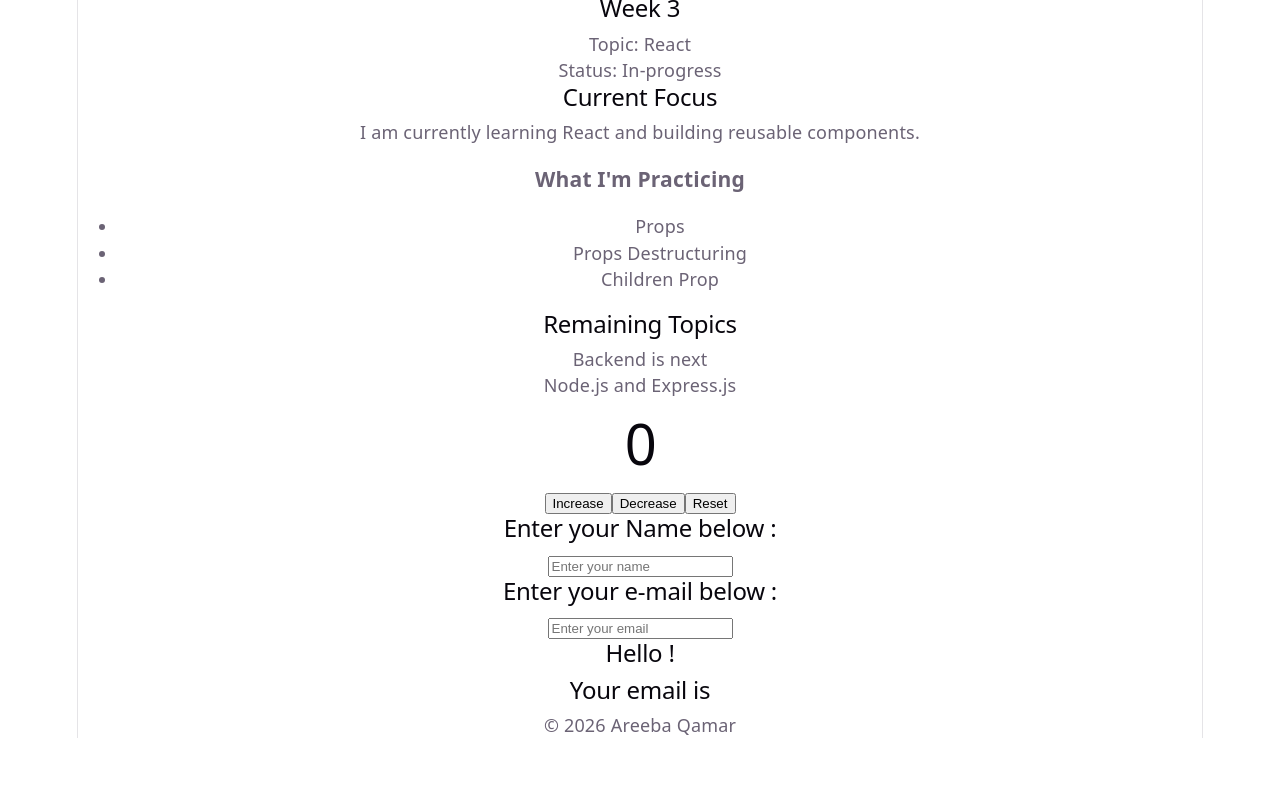
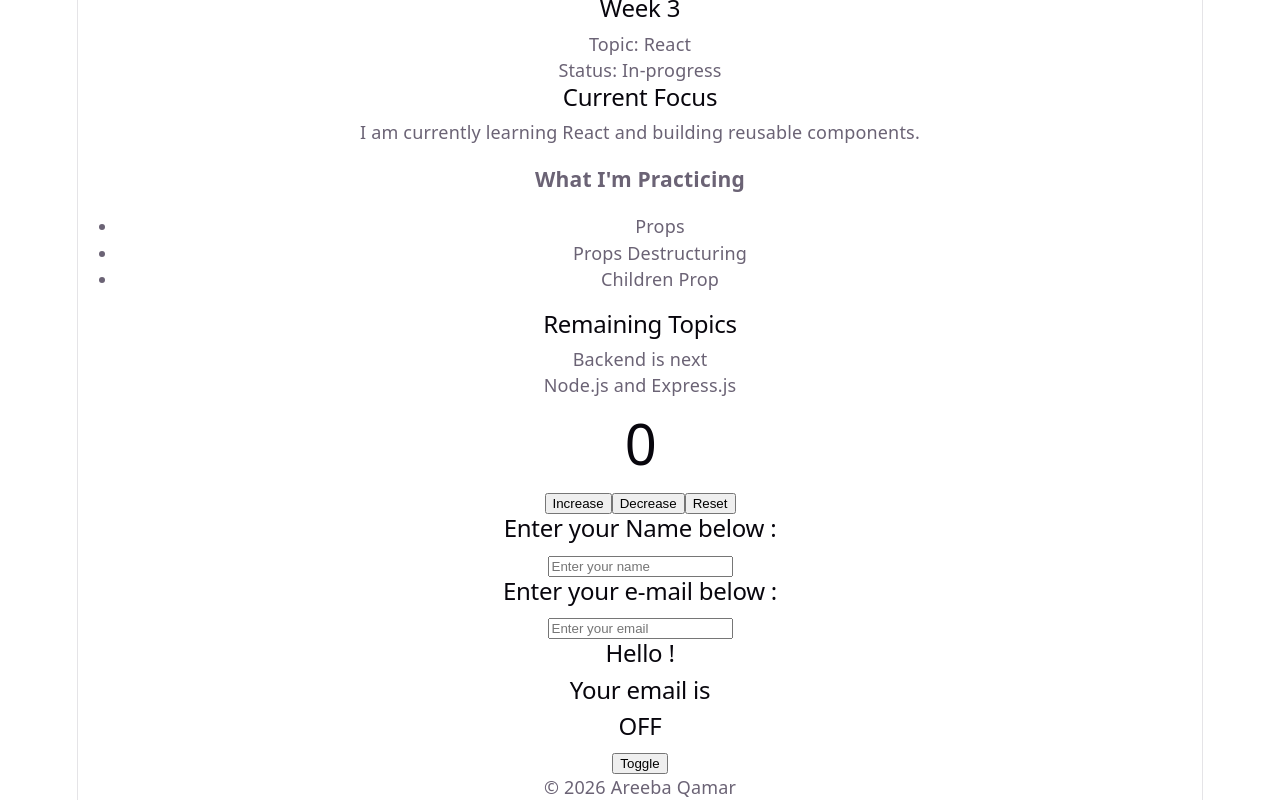
Before and after one commit to areeba-qamar/internship-mern-fullstack, a React (Vite) app in the folder week-3/react-practice/: page / in a window 1280 px wide. Shown: the part 1002-1802 px from the top of the page. Before the commit the page ends 1740 px from the top, so only its background shows below. Built offline with nearby package versions, Linux system fonts and the light colour scheme.

Commit message:
Practice conditional rendering with useState

```diff
--- a/week-3/react-practice/src/App.jsx
+++ b/week-3/react-practice/src/App.jsx
@@ -9,7 +9,7 @@
 import Section from "./components/Section";
 import Counter from "./components/Counter";
 import NameInput from "./components/NameInput";
-
+import Toggle from "./components/Toggle";
 function App() {
   return (
     <>
@@ -105,6 +105,8 @@
        enteremail= "Enter your e-mail below : "
        />
 
+       <Toggle/>
+
 
    </main>
 
--- /dev/null
+++ b/week-3/react-practice/src/components/Toggle.jsx
@@ -0,0 +1,17 @@
+import { useState } from "react";
+
+function Toggle() {
+  const [isOn, setIsOn] = useState(false);
+
+  return (
+    <>
+      <h2>{isOn ? "ON" : "OFF"}</h2>
+
+      <button onClick={() => setIsOn(!isOn)}>
+        Toggle
+      </button>
+    </>
+  );
+}
+
+export default Toggle;
```
